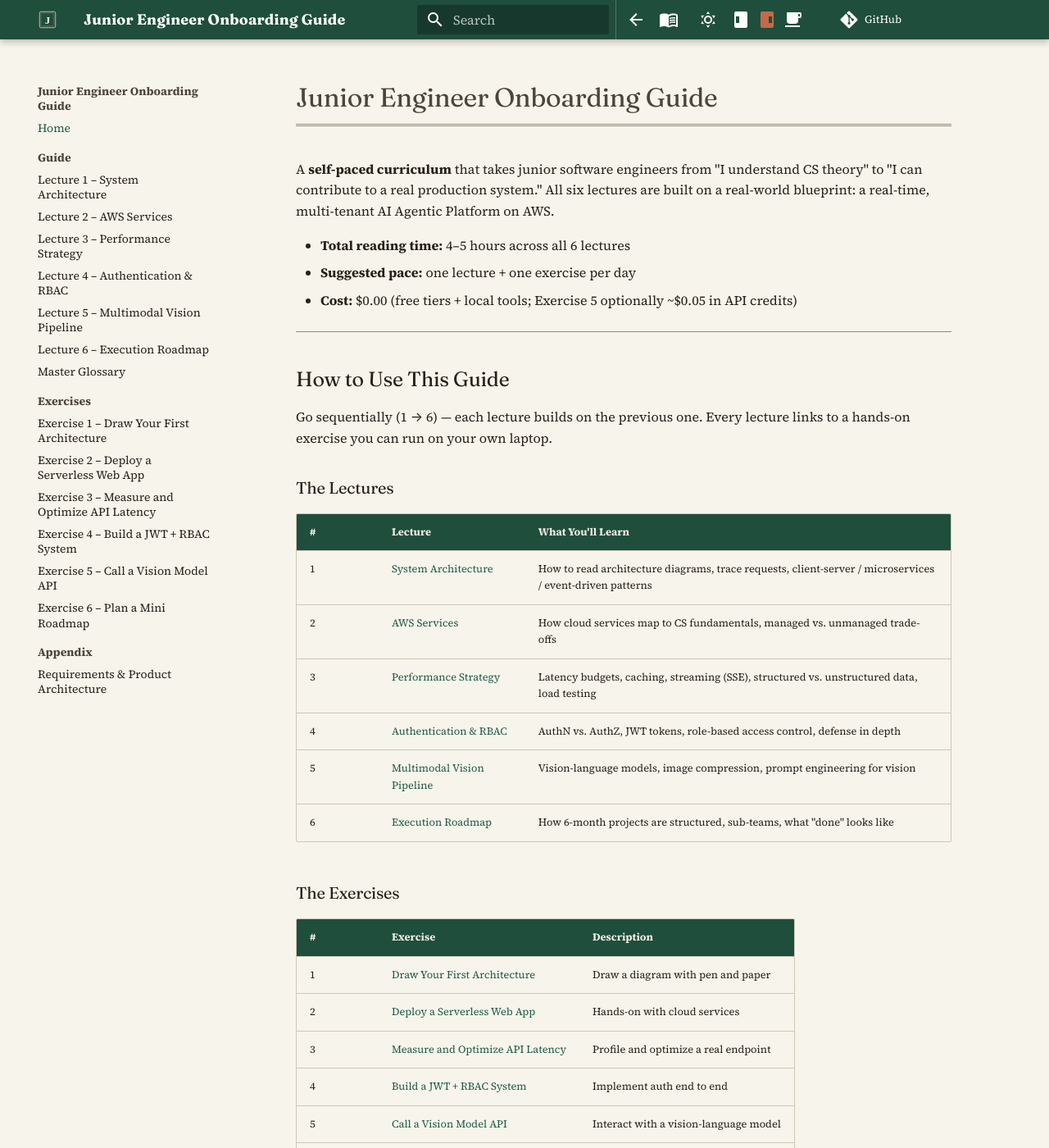
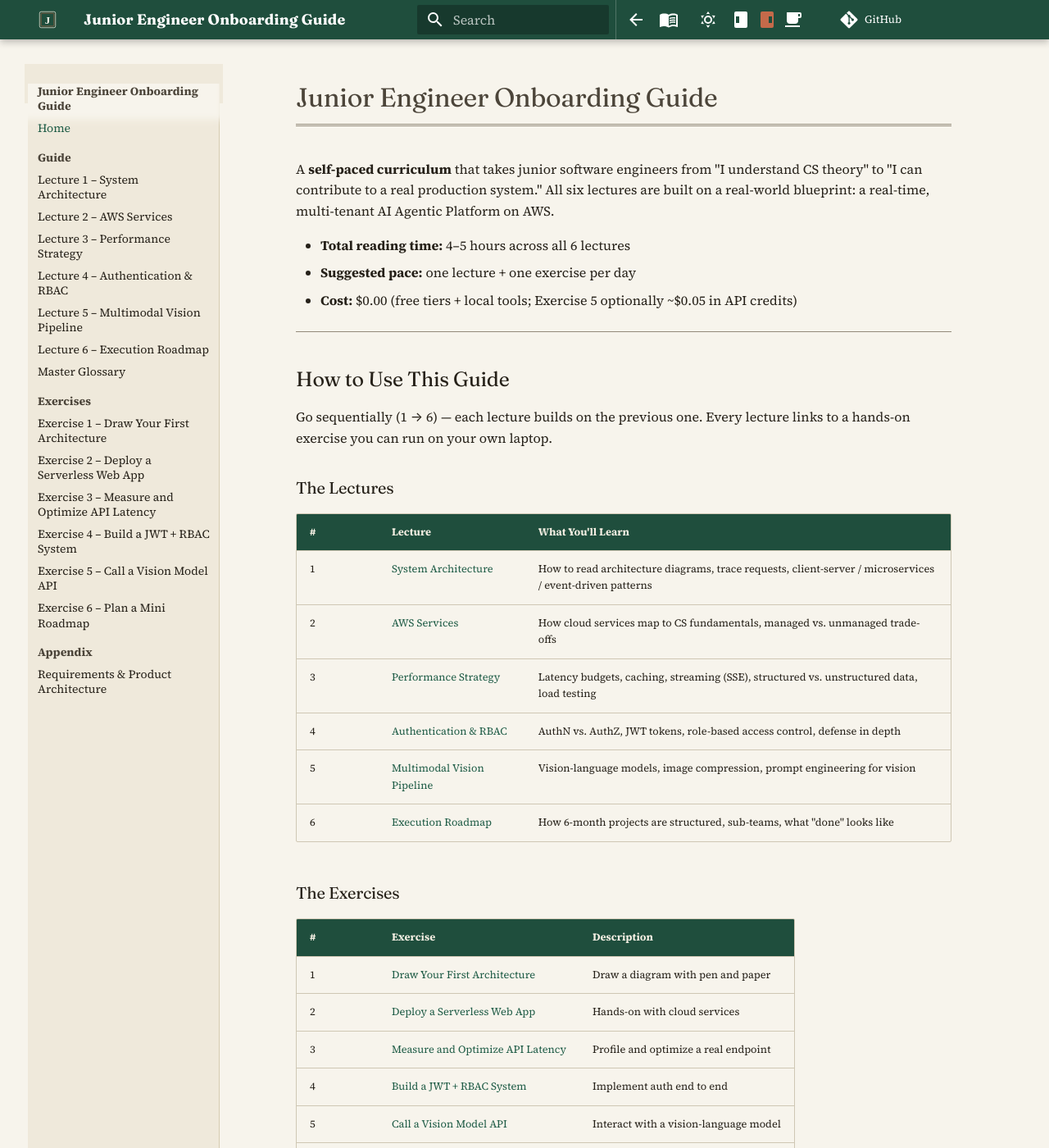
Before and after one commit to jonathanmark/jts, an MkDocs documentation site: the page built from docs/index.md, in a window 1280 px wide and 1400 px high. Shown: the whole window at 82% size. Built offline with MkDocs 1.6.1 and Material for MkDocs 9.7.7, drawn with Linux system fonts in a browser that asks for light colours; a script that is not in the unit is left out; comment, search, counter and statistics services are not loaded.

Commit message:
Polish: live tooltips on click, consistent toast sizing/collapse, sidebar guide panels

```diff
--- a/docs/javascripts/toasts.js
+++ b/docs/javascripts/toasts.js
@@ -153,6 +153,11 @@
       function dismiss() {
         clearTimeout(timer);
         if (!card.isConnected) return;
+        // Freeze the current height, then collapse it so the stack glides
+        // upward smoothly instead of snapping when the card is removed.
+        card.style.maxHeight = card.offsetHeight + "px";
+        void card.offsetHeight; // force reflow so the collapse transitions
+        card.style.maxHeight = "0";
         card.classList.remove("md-toast--in");
         card.classList.add("md-toast--out");
         setTimeout(function () { if (card.isConnected) card.remove(); }, 320);
@@ -218,12 +223,20 @@
       tip.style.top = y + "px";
     }
     function hideTip() { tip.classList.remove("md-hover-tip--show"); }
-    function bindStateTip(anchor, getText) {
+
+    /* Bind a toggle's hover tooltip. On click (or the toggle's state change),
+       the tooltip is refreshed in place so it never shows a stale state. */
+    function bindStateTip(anchor, getText, onChange) {
       if (!anchor) return;
+      function refresh() {
+        if (tip.classList.contains("md-hover-tip--show")) showTip(getText(), anchor);
+      }
       anchor.addEventListener("mouseenter", function () { showTip(getText(), anchor); });
       anchor.addEventListener("mouseleave", hideTip);
       anchor.addEventListener("focus", function () { showTip(getText(), anchor); });
       anchor.addEventListener("blur", hideTip);
+      if (onChange) onChange(refresh);
+      else anchor.addEventListener("click", refresh);
     }
 
     var SCHEME_NAMES = ["Ivory", "Paper", "Slate", "Grey"];
@@ -240,8 +253,14 @@
     var paletteLabel = paletteForm ? paletteForm.querySelector("label") : null;
     bindStateTip(paletteLabel, function () {
       var checked = document.querySelector('input[name="__palette"]:checked');
-      var idx = checked ? parseInt(String(checked.id).split("_")[2] || "0", 10) : 0;
+      var idx = checked ? parseInt(String(checked.id).split("_").pop() || "0", 10) : 0;
       return "Theme: " + (SCHEME_NAMES[idx] || "Ivory");
+    }, function (refresh) {
+      // The palette label's click lands before the radio input changes, so
+      // refresh on the actual input change event instead.
+      document.querySelectorAll('input[name="__palette"]').forEach(function (input) {
+        input.addEventListener("change", function () { refresh(); });
+      });
     });
 
     window.addEventListener("resize", hideTip);
--- a/docs/stylesheets/extra.css
+++ b/docs/stylesheets/extra.css
@@ -64,6 +64,7 @@
   --md-code-hl-comment-color: #7a7264;
 
   --md-admonition-bg-color: #fbf9f3;
+  --md-sidebar-bg: #efe9db;
 
   --md-footer-bg-color: #14382b;
   --md-footer-fg-color: #e9e2d3;
@@ -100,6 +101,7 @@
   --md-code-hl-comment-color: #8a826f;
 
   --md-admonition-bg-color: #1d1913;
+  --md-sidebar-bg: #1e1912;
 
   --md-footer-bg-color: #0f0d09;
   --md-footer-fg-color: #d8cfbb;
@@ -142,6 +144,7 @@
   --md-code-hl-comment-color: #817a6b;
 
   --md-admonition-bg-color: #faf8f2;
+  --md-sidebar-bg: #e9e6dc;
 
   --md-footer-bg-color: #14382b;
   --md-footer-bg-color--dark: #0e241b;
@@ -188,6 +191,7 @@
   --md-code-hl-comment-color: #8f8f87;
 
   --md-admonition-bg-color: #242422;
+  --md-sidebar-bg: #232320;
 
   --md-footer-bg-color: #0f0f0d;
   --md-footer-bg-color--dark: #0a0a08;
@@ -352,6 +356,26 @@
   max-width: 40rem;
 }
 
+/* ---- Sidebars as guide panels -------------------------------------------- */
+
+/* A quieter panel behind the navigation and the table of contents, so the
+   reading surface in the middle is unmistakably the focus. The tint is a
+   hair deeper than the page background in every scheme (see --md-sidebar-bg)
+   and a hairline separates each panel from the content column. */
+.md-sidebar {
+  background: var(--md-sidebar-bg);
+}
+.md-sidebar__scrollwrap {
+  background: var(--md-sidebar-bg);
+  min-height: calc(100vh - 4.8rem);
+}
+.md-sidebar--primary .md-sidebar__scrollwrap {
+  box-shadow: inset -1px 0 0 var(--md-diagram-border);
+}
+.md-sidebar--secondary .md-sidebar__scrollwrap {
+  box-shadow: inset 1px 0 0 var(--md-diagram-border);
+}
+
 /* ---- Hide scrollbars; show a "reached the end" bump --------------------- */
 
 html {
@@ -394,7 +418,7 @@
   z-index: 50;
   display: flex;
   flex-direction: column;
-  gap: 0.6rem;
+  align-items: flex-start;      /* each toast keeps its own natural width */
   max-width: min(22rem, calc(100vw - 2rem));
   pointer-events: none;
 }
@@ -404,6 +428,7 @@
   align-items: center;
   gap: 0.7rem;
   padding: 0.5rem 0.6rem 0.5rem 0.45rem;
+  margin-bottom: 0.6rem;        /* spacing between stacked toasts */
   background: var(--md-diagram-bg);
   border: 1px solid var(--md-diagram-border);
   border-left: 4px solid var(--md-primary-fg-color);
@@ -411,6 +436,22 @@
   box-shadow: 0 4px 16px rgba(20, 56, 43, 0.16), 0 1px 3px rgba(20, 56, 43, 0.1);
   pointer-events: auto;
   font-family: var(--md-text-font-family), Georgia, serif;
+  transition: max-height 0.3s ease, padding 0.3s ease, margin-bottom 0.3s ease,
+    border-top-width 0.3s ease, border-bottom-width 0.3s ease;
+}
+.md-toast:last-child {
+  margin-bottom: 0;
+}
+
+/* Dismissal: collapse the card so the stack glides up instead of snapping. */
+.md-toast--out {
+  max-height: 0;
+  padding-top: 0;
+  padding-bottom: 0;
+  margin-bottom: 0;
+  border-top-width: 0;
+  border-bottom-width: 0;
+  overflow: hidden;
 }
 
 .md-toast__art {
```
